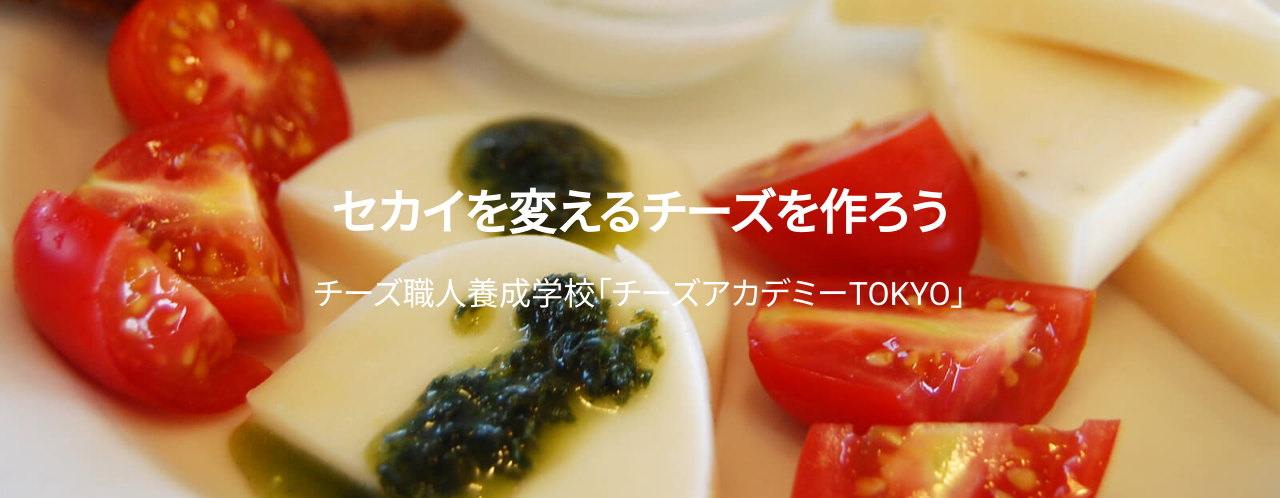
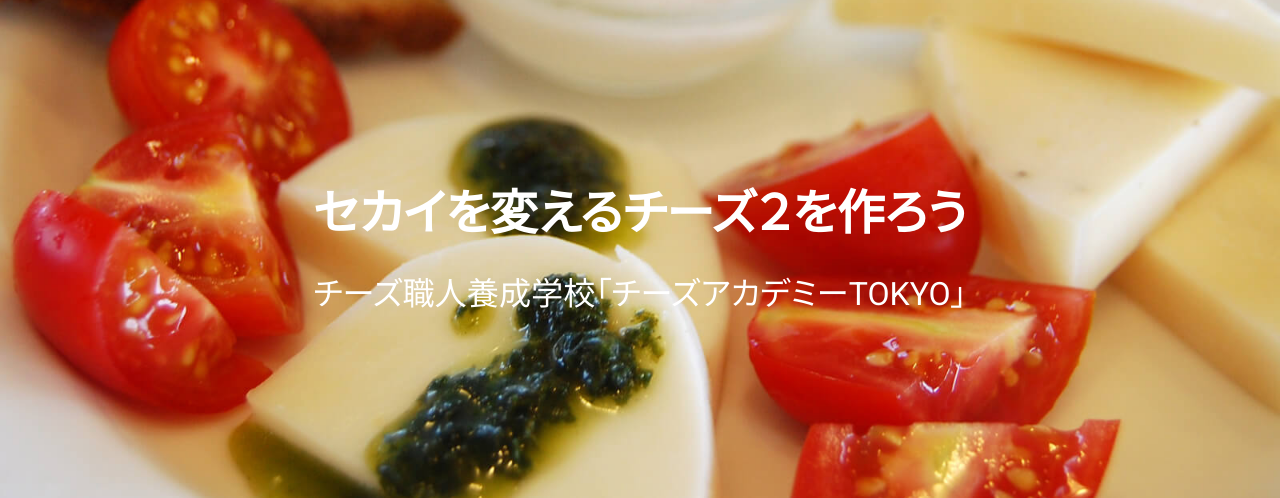
Before and after one commit to Toshihisa-Handa/lab9-cheese2, a plain HTML site: page index.html in a window 1280 px wide. Shown: the top 498 px of the page. Drawn offline with nearby package versions, Linux system fonts and the light colour scheme.

Commit message:
チーズ２にした

```diff
--- a/index.html
+++ b/index.html
@@ -16,7 +16,7 @@
 
 	<!-- main visual -->
 	<div class="main-visual">
-		<h1 class="site-title">セカイを変えるチーズを作ろう
+		<h1 class="site-title">セカイを変えるチーズ２を作ろう
 		<span class="site-title__mid">チーズ職人養成学校「チーズアカデミーTOKYO」</span></h1>
 	</div>
 
```
